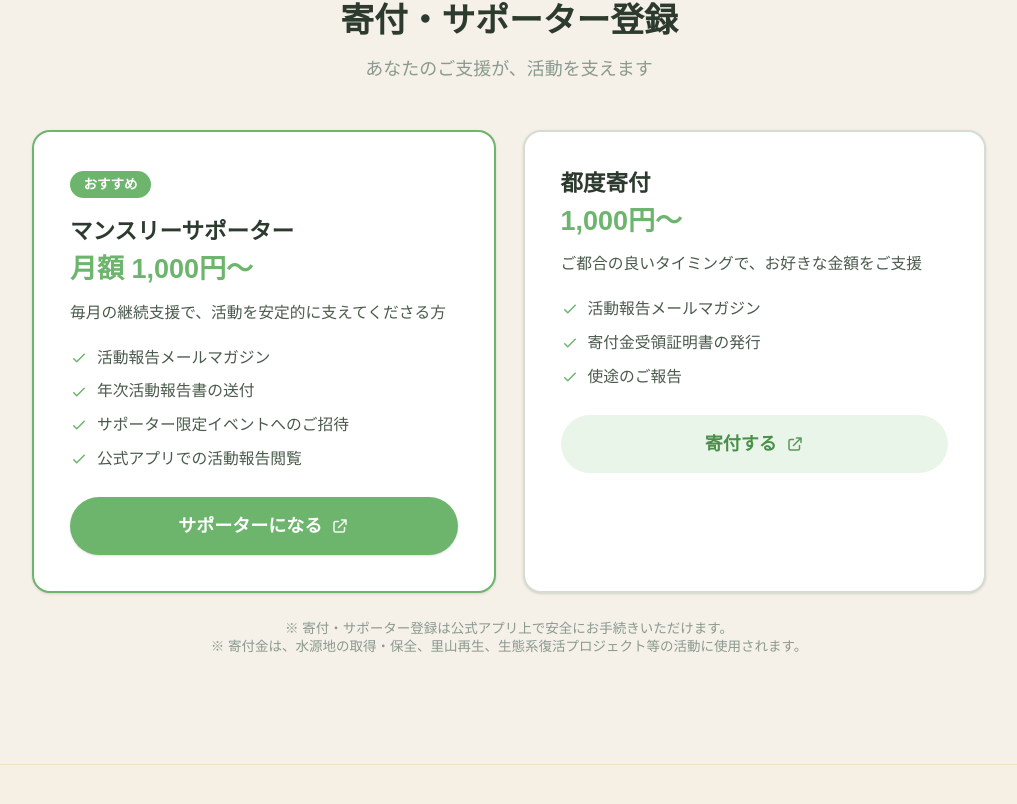
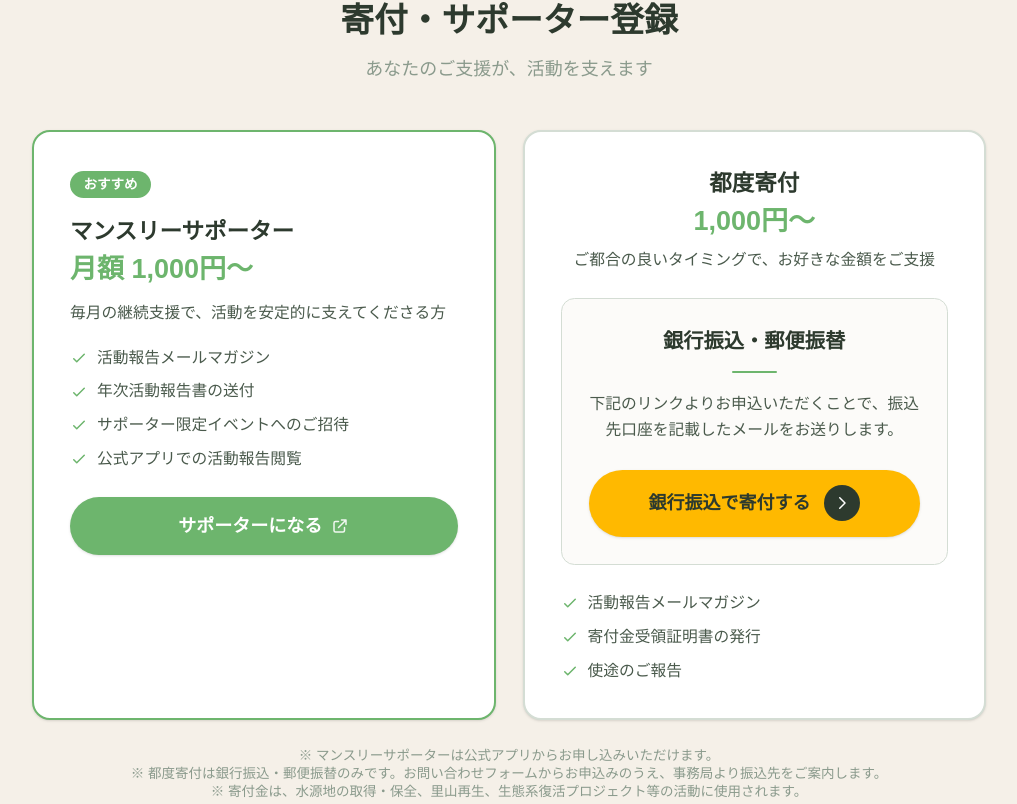
Before and after one commit to haitakamak-cmyk/earth-savers-web, a Next.js app: page /join in a window 1280 px wide. Shown: the part 856-1660 px from the top of the page, without its empty margins (131-1148 px from the left). Built offline with nearby package versions, Linux system fonts and the light colour scheme; a web font is replaced by a local one.

Commit message:
変更内容

```diff
--- a/src/app/contact/page.tsx
+++ b/src/app/contact/page.tsx
@@ -9,7 +9,18 @@ export const metadata: Metadata = {
     "公益財団法人地球防衛群への一般お問い合わせ、寄付・取材のご相談はフォームから。メガソーラー・乱開発の相談窓口（駆け込み寺）は準備中。よくある質問（FAQ）もご覧ください。",
 };
 
-export default function ContactPage() {
+const BANK_DONATION_MESSAGE = `都度寄付（銀行振込・郵便振替）の振込先案内を希望します。
+
+氏名（フリガナ）：
+希望寄付額（目安）：`;
+
+type ContactPageProps = {
+  searchParams: Promise<{ intent?: string }>;
+};
+
+export default async function ContactPage({ searchParams }: ContactPageProps) {
+  const { intent } = await searchParams;
+  const isBankDonation = intent === "bank-donation";
   return (
     <>
       {/* Hero */}
@@ -54,7 +65,11 @@ export default function ContactPage() {
                 </div>
               </div>
 
-              <ContactForm />
+              <ContactForm
+                initialCategory={isBankDonation ? "donation" : undefined}
+                initialMessage={isBankDonation ? BANK_DONATION_MESSAGE : undefined}
+                submitIntent={isBankDonation ? "bank-donation" : undefined}
+              />
             </div>
 
             {/* Help Desk — 準備中 */}
--- a/src/app/join/page.tsx
+++ b/src/app/join/page.tsx
@@ -10,6 +10,7 @@ export const metadata: Metadata = {
 
 const APP_DONATE_URL = "https://app.earth-savers.org/donate";
 const APP_CLUBS_URL = "https://app.earth-savers.org/clubs";
+const BANK_DONATION_CONTACT_HREF = "/contact?intent=bank-donation";
 
 function ExternalLinkIcon({ className }: { className?: string }) {
   return (
@@ -49,8 +50,7 @@ function AppClubIcon({ className }: { className?: string }) {
   );
 }
 
-const supportPlans = [
-  {
+const monthlyPlan = {
   name: "マンスリーサポーター",
   amount: "月額 1,000円〜",
   description: "毎月の継続支援で、活動を安定的に支えてくださる方",
@@ -60,20 +60,31 @@ const supportPlans = [
     "サポーター限定イベントへのご招待",
     "公式アプリでの活動報告閲覧",
   ],
-    highlight: true,
-  },
-  {
-    name: "都度寄付",
-    amount: "1,000円〜",
-    description: "ご都合の良いタイミングで、お好きな金額をご支援",
-    features: [
+};
+
+const oneTimeBankFeatures = [
   "活動報告メールマガジン",
   "寄付金受領証明書の発行",
   "使途のご報告",
-    ],
-    highlight: false,
-  },
 ];
+
+function ArrowCircleIcon({ className }: { className?: string }) {
+  return (
+    <span
+      className={`inline-flex h-8 w-8 shrink-0 items-center justify-center rounded-full bg-text-primary text-white ${className ?? ""}`}
+      aria-hidden
+    >
+      <svg className="h-4 w-4" fill="none" stroke="currentColor" viewBox="0 0 24 24">
+        <path
+          strokeLinecap="round"
+          strokeLinejoin="round"
+          strokeWidth={2}
+          d="M9 5l7 7-7 7"
+        />
+      </svg>
+    </span>
+  );
+}
 
 const volunteerActivities = [
   {
@@ -168,38 +179,29 @@ export default function JoinPage() {
             あなたのご支援が、活動を支えます
           </p>
 
-          <div className="mt-10 grid grid-cols-1 md:grid-cols-2 gap-6">
-            {supportPlans.map((plan) => (
-              <div
-                key={plan.name}
-                className={`bg-white rounded-2xl p-6 sm:p-8 shadow-sm border-2 transition-colors ${
-                  plan.highlight
-                    ? "border-wakakusa"
-                    : "border-border hover:border-wakakusa/30"
-                }`}
-              >
-                {plan.highlight && (
-                  <span className="inline-block bg-wakakusa text-white text-xs font-semibold px-3 py-1 rounded-full mb-4">
+          <div className="mt-10 grid grid-cols-1 gap-6 md:grid-cols-2">
+            {/* マンスリー → アプリ */}
+            <div className="rounded-2xl border-2 border-wakakusa bg-white p-6 shadow-sm transition-colors sm:p-8">
+              <span className="mb-4 inline-block rounded-full bg-wakakusa px-3 py-1 text-xs font-semibold text-white">
                 おすすめ
               </span>
-                )}
               <h3 className="text-xl font-bold text-text-primary">
-                  {plan.name}
+                {monthlyPlan.name}
               </h3>
               <p className="mt-1 text-2xl font-semibold text-wakakusa">
-                  {plan.amount}
+                {monthlyPlan.amount}
               </p>
               <p className="mt-3 text-sm text-text-secondary">
-                  {plan.description}
+                {monthlyPlan.description}
               </p>
               <ul className="mt-5 space-y-2.5">
-                  {plan.features.map((feature) => (
+                {monthlyPlan.features.map((feature) => (
                   <li
                     key={feature}
                     className="flex items-center gap-2 text-sm text-text-secondary"
                   >
                     <svg
-                        className="w-4 h-4 text-wakakusa shrink-0"
+                      className="h-4 w-4 shrink-0 text-wakakusa"
                       fill="none"
                       stroke="currentColor"
                       viewBox="0 0 24 24"
@@ -219,21 +221,75 @@ export default function JoinPage() {
                 href={APP_DONATE_URL}
                 target="_blank"
                 rel="noopener noreferrer"
-                  className={`mt-6 inline-flex w-full items-center justify-center gap-2 rounded-full py-3 font-semibold transition-colors ${
-                    plan.highlight
-                      ? "bg-wakakusa text-white shadow-sm hover:bg-wakakusa-dark"
-                      : "bg-wakakusa-light text-wakakusa-dark hover:bg-wakakusa/20"
-                  }`}
+                className="mt-6 inline-flex w-full items-center justify-center gap-2 rounded-full bg-wakakusa py-3 font-semibold text-white shadow-sm transition-colors hover:bg-wakakusa-dark"
               >
-                  {plan.highlight ? "サポーターになる" : "寄付する"}
+                サポーターになる
                 <ExternalLinkIcon className="h-4 w-4 shrink-0 opacity-90" />
               </a>
             </div>
+
+            {/* 都度寄付 → 銀行振込・郵便振替 */}
+            <div className="rounded-2xl border-2 border-border bg-white p-6 shadow-sm transition-colors hover:border-wakakusa/30 sm:p-8">
+              <h3 className="text-center text-xl font-bold text-text-primary">
+                都度寄付
+              </h3>
+              <p className="mt-1 text-center text-2xl font-semibold text-wakakusa">
+                1,000円〜
+              </p>
+              <p className="mt-2 text-center text-sm text-text-secondary">
+                ご都合の良いタイミングで、お好きな金額をご支援
+              </p>
+
+              <div className="mt-6 rounded-xl border border-border bg-ivory/60 px-4 py-6 text-center sm:px-6">
+                <h4 className="text-lg font-bold text-text-primary">
+                  銀行振込・郵便振替
+                </h4>
+                <div
+                  className="mx-auto mt-3 h-0.5 w-10 rounded-full bg-wakakusa"
+                  aria-hidden
+                />
+                <p className="mt-4 text-sm leading-relaxed text-text-secondary">
+                  下記のリンクよりお申込いただくことで、振込先口座を記載したメールをお送りします。
+                </p>
+                <Link
+                  href={BANK_DONATION_CONTACT_HREF}
+                  className="mt-6 inline-flex w-full items-center justify-center gap-3 rounded-full bg-amber-400 px-5 py-3.5 text-base font-semibold text-text-primary shadow-sm transition-colors hover:bg-amber-500"
+                >
+                  銀行振込で寄付する
+                  <ArrowCircleIcon />
+                </Link>
+              </div>
+
+              <ul className="mt-6 space-y-2.5">
+                {oneTimeBankFeatures.map((feature) => (
+                  <li
+                    key={feature}
+                    className="flex items-center gap-2 text-sm text-text-secondary"
+                  >
+                    <svg
+                      className="h-4 w-4 shrink-0 text-wakakusa"
+                      fill="none"
+                      stroke="currentColor"
+                      viewBox="0 0 24 24"
+                    >
+                      <path
+                        strokeLinecap="round"
+                        strokeLinejoin="round"
+                        strokeWidth={2}
+                        d="M5 13l4 4L19 7"
+                      />
+                    </svg>
+                    {feature}
+                  </li>
                 ))}
+              </ul>
+            </div>
           </div>
 
           <p className="mt-6 text-center text-xs text-text-muted">
-            ※ 寄付・サポーター登録は公式アプリ上で安全にお手続きいただけます。
+            ※ マンスリーサポーターは公式アプリからお申し込みいただけます。
+            <br />
+            ※ 都度寄付は銀行振込・郵便振替のみです。お問い合わせフォームからお申込みのうえ、事務局より振込先をご案内します。
             <br />
             ※ 寄付金は、水源地の取得・保全、里山再生、生態系復活プロジェクト等の活動に使用されます。
           </p>
```
Also changed, not shown: src/app/api/contact/route.ts (+70 -14 lines), src/app/contact/ContactForm.tsx (+32 -4 lines), 1 other file (tests, documents, lock files or other folders). Lines whose indentation alone changed are shown as unchanged.
